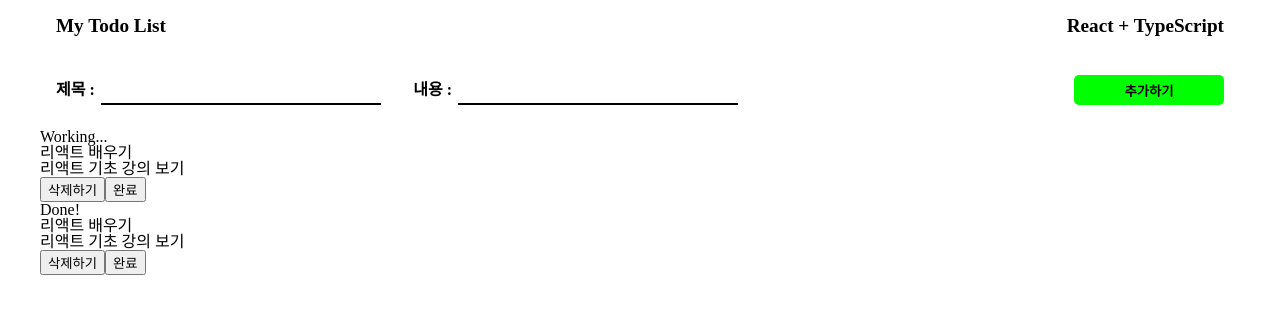
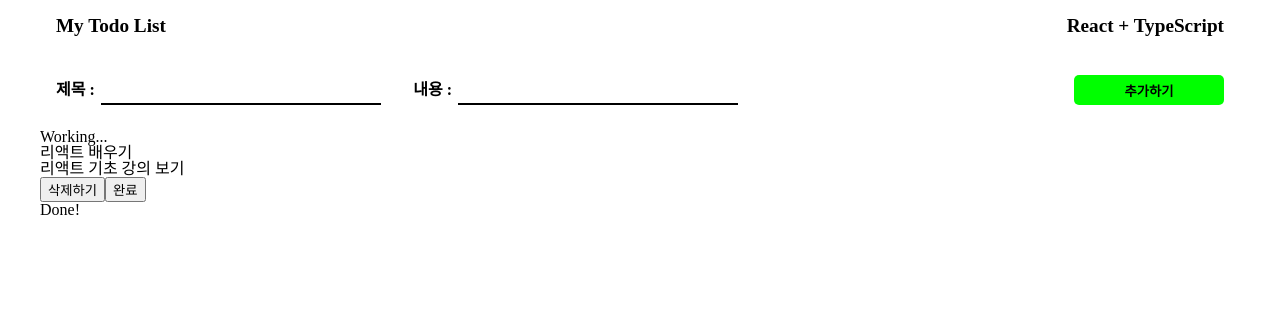
Before and after one commit to ugyobppang/sparta-typescript-todo-list, a React (Vite) app: page / in a window 1280 px wide. Shown: the top 314 px of the page. Built offline with nearby package versions, Linux system fonts and the light colour scheme.

Commit message:
feat: isDone의 값에 따른 todo 출력 구현

```diff
--- a/src/components/todo/TodoController.tsx
+++ b/src/components/todo/TodoController.tsx
@@ -21,11 +21,18 @@ export default function TodoController() {
     setTodos(todos.filter((todo) => todo.id !== id));
   };
 
+  const workingTodos = todos.filter((todo) => !todo.isDone);
+  const doneTodos = todos.filter((todo) => todo.isDone);
+
   return (
     <main>
       <TodoSubmit addTodo={addTodo} />
-      <TodoList listTitle="Working..." todos={todos} deleteTodo={deleteTodo} />
-      <TodoList listTitle="Done!" todos={todos} deleteTodo={deleteTodo} />
+      <TodoList
+        listTitle="Working..."
+        todos={workingTodos}
+        deleteTodo={deleteTodo}
+      />
+      <TodoList listTitle="Done!" todos={doneTodos} deleteTodo={deleteTodo} />
     </main>
   );
 }
--- a/src/components/todo/TodoItem.tsx
+++ b/src/components/todo/TodoItem.tsx
@@ -19,7 +19,7 @@ export default function TodoItem({ todo, deleteTodo }: TodoItemProps) {
         <p>{content}</p>
         <div>
           <button onClick={() => handleDeleteClick(id)}>삭제하기</button>
-          <button>완료</button>
+          <button>{isDone ? '취소' : '완료'}</button>
         </div>
       </article>
     </li>
```
